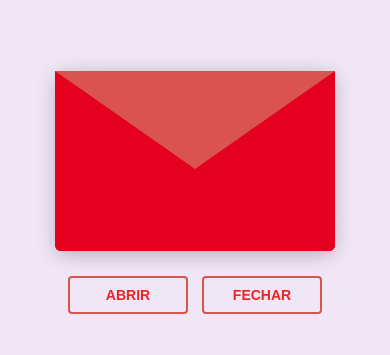
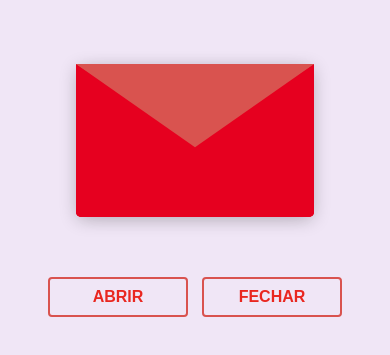
Before and after one commit to renannsouza/love-animation, a plain HTML site: page index.html in a window 390 px wide. Shown: the part 237-592 px from the top of the page. Drawn offline with nearby package versions, Linux system fonts and the light colour scheme.

Commit message:
Colocando responsividade

```diff
--- a/index.html
+++ b/index.html
@@ -2,6 +2,7 @@
 <html lang="en">
   <head>
     <meta charset="UTF-8" />
+    <meta name="viewport" content="width=device-width, initial-scale=1" />
     <title>Love letter for crush</title>
     <link rel="preconnect" href="https://fonts.googleapis.com" />
     <link rel="preconnect" href="https://fonts.gstatic.com" crossorigin />
--- a/love letter 2.css
+++ b/love letter 2.css
@@ -266,3 +266,69 @@ body {
   background-color: #d9534f;
   color: #fff;
 }
+/* ---------------------------------- */
+/* Responsivo: ajustes não destrutivos */
+/* ---------------------------------- */
+body {
+  margin: 0;
+  display: flex;
+  flex-direction: column;
+  min-height: 100vh;
+  justify-content: center;
+  align-items: center;
+}
+
+.envlope-wrapper {
+  flex: 0 0 auto;
+  display: flex;
+  align-items: center;
+  justify-content: center;
+  padding: 24px;
+  height: auto;
+}
+
+#envelope {
+  top: 0;
+}
+
+.reset {
+  margin-top: 12px; /* aproximar do envelope */
+}
+
+@media (max-width: 480px) {
+  .envlope-wrapper {
+    padding: 16px;
+  }
+  #envelope {
+    transform: scale(0.85);
+    transform-origin: center top;
+  }
+  .reset {
+    margin-top: 12px;
+  }
+  .reset button {
+    font-size: 1rem;
+    padding: 0.65rem 1rem;
+    min-width: 140px;
+  }
+  .words.line2,
+  .words.line3,
+  .words.line4 {
+    font-size: 0.95rem;
+  }
+  .words.line1 {
+    font-size: 0.65rem;
+    width: 30%;
+  }
+}
+
+@media (max-width: 360px) {
+  #envelope {
+    transform: scale(0.75);
+  }
+  .words.line2,
+  .words.line3,
+  .words.line4 {
+    font-size: 0.9rem;
+  }
+}
```
